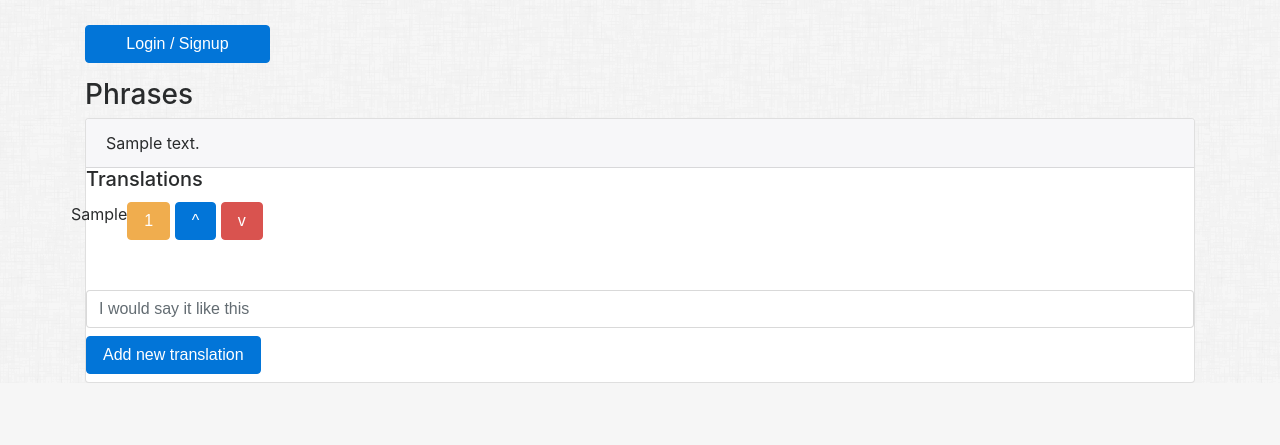
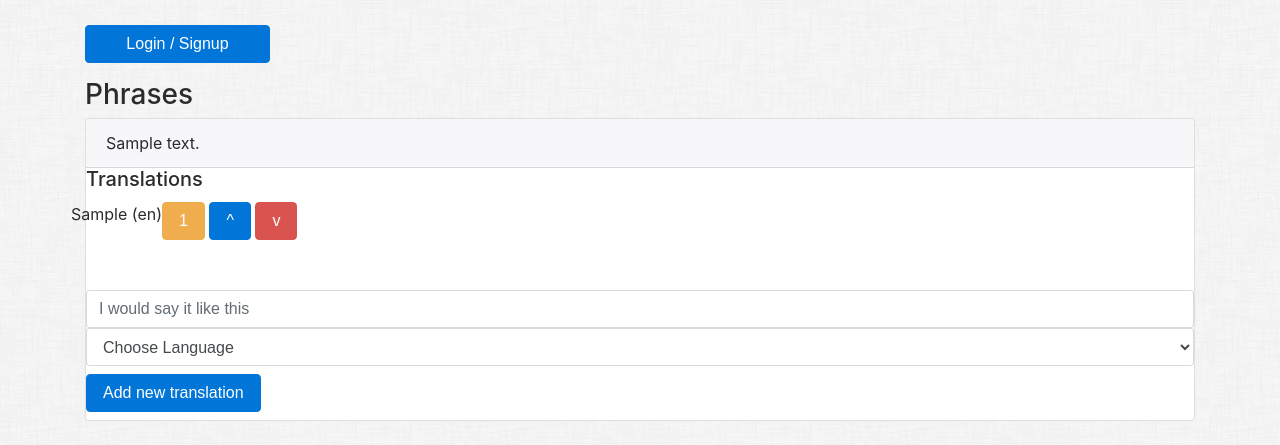
Before and after one commit to sweedishhfish04/project_2, a Node server app: page / in a window 1280 px wide; the page is wider, and only the part inside the window is pictured. Shown: the part 681-1126 px from the top of that part. Before the commit the page ends 1064 px from the top of that part, so only its background shows below. Run offline with Node 20, Linux system fonts and the light colour scheme; tables that the repository leaves empty hold one stand-in row (values such as "Sample post"); some libraries are stand-ins or nearby versions; some web fonts are replaced.

Commit message:
Add language choice for user translations

```diff
--- a/public/js/index.js
+++ b/public/js/index.js
@@ -102,7 +102,7 @@ var handleNewTrans = event => {
   let transObj = {
     phraseId: pId,
     trans: nt,
-    language: $foreignLangSub.val().trim(),
+    language: $("#lang-trans-" + pId).val().trim(),
     votes: 0
   }
   API.addTrans(transObj).then( () => {
--- a/views/index.handlebars
+++ b/views/index.handlebars
@@ -119,7 +119,7 @@
               {{#each this.translations as | trans |}}
               <div class="row">
 
-                <p class="card-text col-auto">{{trans.trans}}</p>
+                <p class="card-text col-auto">{{trans.trans}} ({{trans.language}})</p>
                 <div class="col-auto">
                   <button class="col-auto btn btn-warning voteTotal">{{trans.votes}}</button> {{!--
                   <!-- {{vote total}}-->--}}
@@ -134,9 +134,23 @@
             <br>
             <form>
               <input type="text" id="new-trans-{{this.nativePhraseId}}" class="form-control" placeholder="I would say it like this">
+              <select class="form-control" id="lang-trans-{{this.nativePhraseId}}">
+                <option>Choose Language</option>
+                <option>German</option>
+                <option>Spanish</option>
+                <option>Japanese</option>
+                <option>Chinese (simplified)</option>
+                <option>Italian</option>
+                <option>French</option>
+                <option>Hmong</option>
+                <option>Portuguese</option>
+
+              </select>
+
               <button phrase-id="{{this.nativePhraseId}}" class="btn btn-primary my-2 newTransBtn">Add new translation</button>
             </form>
           </div>
+          <br>
           {{/each}}
         </div>
       </div>
```
